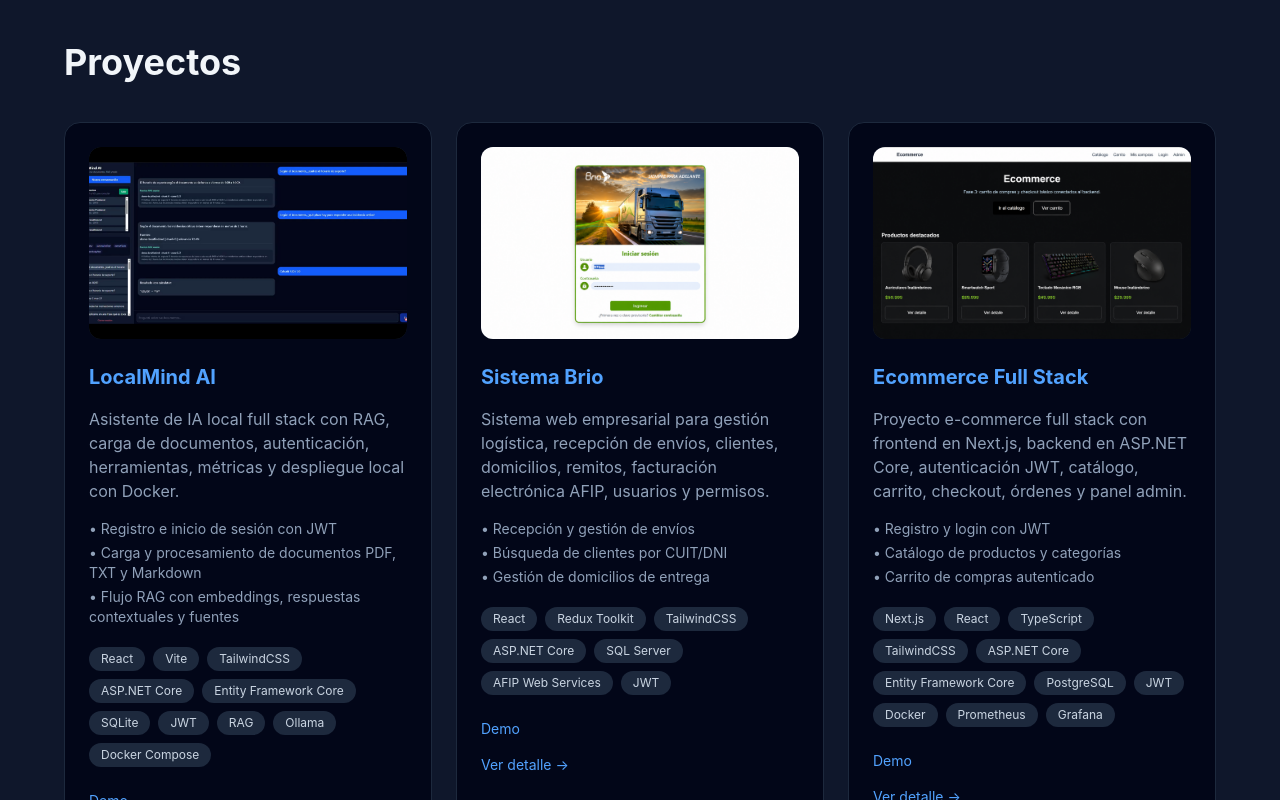
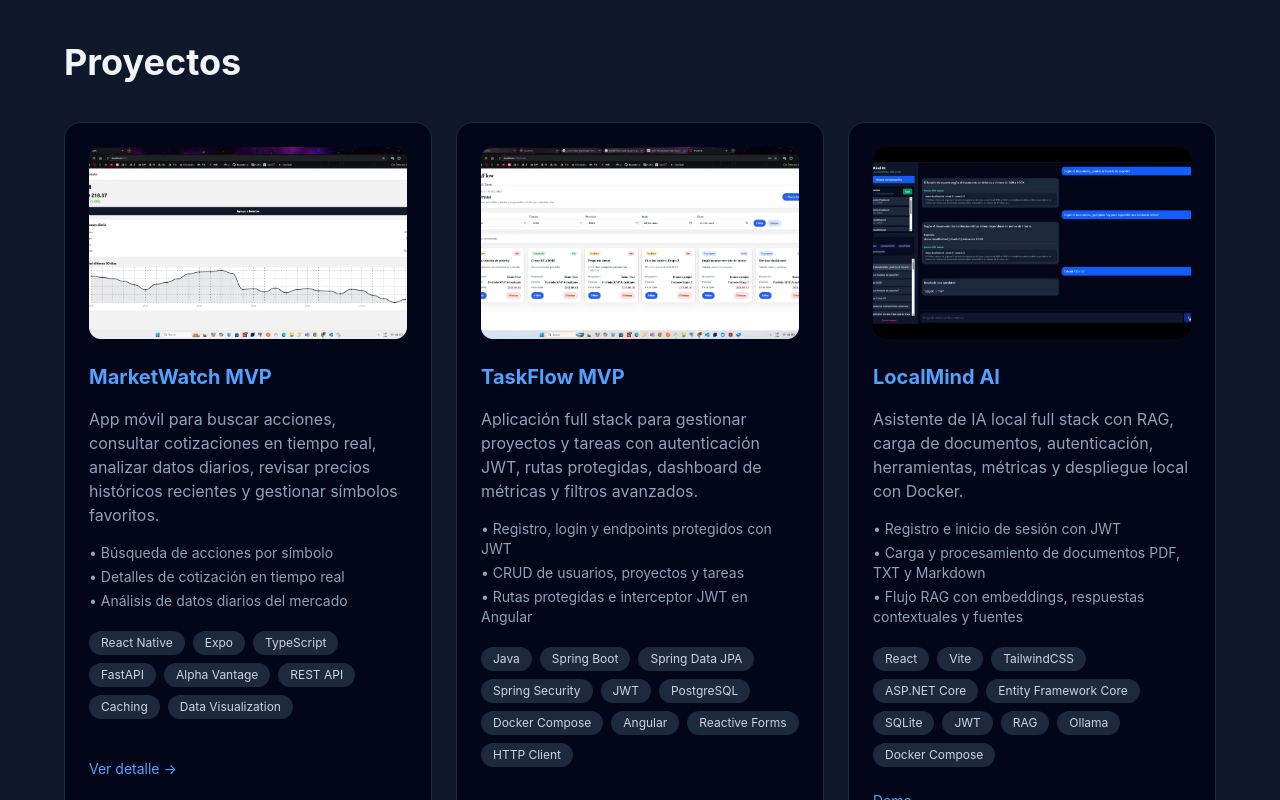
Before and after one commit to fms1997/Portfolio, a React app in the folder portfolio/: page / in a window 1280 px wide. Shown: the part 1780-2580 px from the top of the page. Built offline with nearby package versions, Linux system fonts and the light colour scheme; the HTML template or start-up script is replaced by a standard one.

Commit message:
15/05 agrego proyectos

```diff
--- a/portfolio/src/data/projects.js
+++ b/portfolio/src/data/projects.js
@@ -1,8 +1,113 @@
 import brioProyectoImage from "../assets/brioproyecto.png";
 import ecommerceImage from "../assets/ecommerce.png";
 import localMindAiImage from "../assets/localmindAiImage.jpg";
-export const projects = [
+import marketWatchImage from "../assets/marketwatch.jpg";
+import taskFlowImage from "../assets/taskflowimage.jpg";
+ export const projects = [
+  {
+    slug: "marketwatch-mvp",
+    title: {
+      es: "MarketWatch MVP",
+      en: "MarketWatch MVP",
+    },
+    type: {
+      es: "Proyecto personal · MVP móvil",
+      en: "Personal project · Mobile MVP",
+    },
+    image: marketWatchImage,
+    url: "",
+    github: "",
+    description: {
+      es: "App móvil para buscar acciones, consultar cotizaciones en tiempo real, analizar datos diarios, revisar precios históricos recientes y gestionar símbolos favoritos.",
+      en: "Mobile app to search stocks, view real-time quotes, analyze daily market data, check recent historical prices and manage favorite symbols.",
+    },
+    longDescription: {
+      es: "MarketWatch MVP es una aplicación móvil full stack construida para consultar información del mercado financiero. Permite buscar acciones, ver detalles de cotización en tiempo real, analizar datos diarios del mercado, revisar precios históricos recientes y administrar símbolos favoritos. El frontend fue desarrollado con React Native, Expo y TypeScript, mientras que el backend utiliza FastAPI y se integra con Alpha Vantage para obtener datos financieros. El proyecto me ayudó a practicar desarrollo móvil full stack, diseño de APIs REST, integración con APIs externas, manejo de estado, manejo de errores, caching y visualización de datos. Actualmente es un MVP; los próximos pasos incluyen almacenamiento persistente, autenticación, seguimiento de portafolios y despliegue.",
+      en: "MarketWatch MVP is a full stack mobile application built to query financial market information. It allows users to search for stocks, view real-time quote details, analyze daily market data, check recent historical prices and manage favorite symbols. The frontend was built with React Native, Expo and TypeScript, while the backend uses FastAPI and integrates with Alpha Vantage to retrieve financial data. This project helped me practice full-stack mobile development, REST API design, external API integration, state management, error handling, caching and data visualization. It is currently an MVP; next steps include persistent storage, authentication, portfolio tracking and deployment.",
+    },
+    technologies: [
+      "React Native",
+      "Expo",
+      "TypeScript",
+      "FastAPI",
+      "Alpha Vantage",
+      "REST API",
+      "Caching",
+      "Data Visualization",
+    ],
+    features: {
+      es: [
+        "Búsqueda de acciones por símbolo",
+        "Detalles de cotización en tiempo real",
+        "Análisis de datos diarios del mercado",
+        "Consulta de precios históricos recientes",
+        "Gestión de símbolos favoritos",
+        "Integración backend con Alpha Vantage",
+      ],
+      en: [
+        "Stock search by symbol",
+        "Real-time quote details",
+        "Daily market data analysis",
+        "Recent historical price lookup",
+        "Favorite symbol management",
+        "Backend integration with Alpha Vantage",
+      ],
+    },
+  },
+  {
+    slug: "taskflow-mvp",
+    title: {
+      es: "TaskFlow MVP",
+      en: "TaskFlow MVP",
+    },
+    type: {
+      es: "Proyecto personal · Aplicación full stack",
+      en: "Personal project · Full stack application",
+    },
+    image: taskFlowImage,
+    url: "",
+    github: "",
+    description: {
+      es: "Aplicación full stack para gestionar proyectos y tareas con autenticación JWT, rutas protegidas, dashboard de métricas y filtros avanzados.",
+      en: "Full stack application for managing projects and tasks with JWT authentication, protected routes, metrics dashboard and advanced filters.",
+    },
+    longDescription: {
+      es: "TaskFlow MVP es una aplicación full stack para la gestión de proyectos y tareas, diseñada para ir más allá de un CRUD simple y acercarse a un flujo de trabajo real. El backend está construido con Java, Spring Boot, Spring Data JPA, Spring Security, JWT y PostgreSQL, con Docker Compose para ejecutar la base de datos localmente. La API incluye registro de usuarios, autenticación, endpoints protegidos y operaciones CRUD para usuarios, proyectos y tareas. En el frontend utilicé Angular con rutas protegidas, HTTP Client, formularios reactivos y un interceptor JWT para enviar automáticamente el token de autenticación. Desde la UI, los usuarios pueden iniciar sesión, ver un dashboard, crear y editar tareas, asignarlas a usuarios y proyectos, y filtrarlas por estado, prioridad, usuario asignado y rango de fecha de vencimiento. El dashboard muestra métricas como tareas totales, pendientes, en progreso, completadas, de alta prioridad, vencidas y porcentaje de finalización.",
+      en: "TaskFlow MVP is a full stack application for managing projects and tasks, designed to go beyond a simple CRUD and get closer to a real-world workflow. The backend is built with Java, Spring Boot, Spring Data JPA, Spring Security, JWT and PostgreSQL, with Docker Compose to run the database locally. The API includes user registration, authentication, protected endpoints and CRUD operations for users, projects and tasks. On the frontend I used Angular with protected routes, HTTP Client, reactive forms and a JWT interceptor to automatically send the authentication token. From the UI, users can log in, view a dashboard, create and edit tasks, assign them to users and projects, and filter them by status, priority, assigned user and due date range. The dashboard displays metrics such as total tasks, pending tasks, tasks in progress, completed tasks, high-priority tasks, overdue tasks and completion percentage.",
+    },
+    technologies: [
+      "Java",
+      "Spring Boot",
+      "Spring Data JPA",
+      "Spring Security",
+      "JWT",
+      "PostgreSQL",
+      "Docker Compose",
+      "Angular",
+      "Reactive Forms",
+      "HTTP Client",
+    ],
+    features: {
+      es: [
+        "Registro, login y endpoints protegidos con JWT",
+        "CRUD de usuarios, proyectos y tareas",
+        "Rutas protegidas e interceptor JWT en Angular",
+        "Creación, edición y asignación de tareas",
+        "Filtros por estado, prioridad, usuario asignado y vencimiento",
+        "Dashboard con métricas de avance y prioridad",
+      ],
+      en: [
+        "Registration, login and JWT-protected endpoints",
+        "CRUD for users, projects and tasks",
+        "Protected routes and JWT interceptor in Angular",
+        "Task creation, editing and assignment",
+        "Filters by status, priority, assigned user and due date",
+        "Dashboard with progress and priority metrics",
+      ],
+    },
+  },
     {
+
     slug: "localmind-ai",
     title: {
       es: "LocalMind AI",
```
Also changed, not shown: portfolio/src/assets/marketwatch.jpg (added), portfolio/src/assets/taskflowimage.jpg (added).
